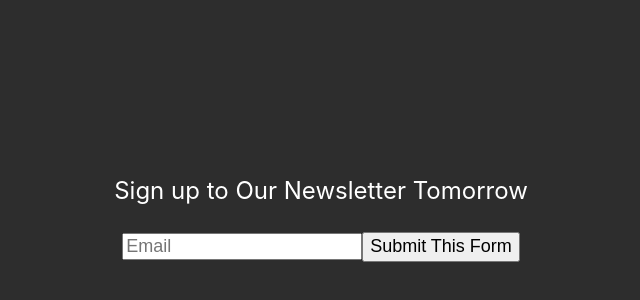
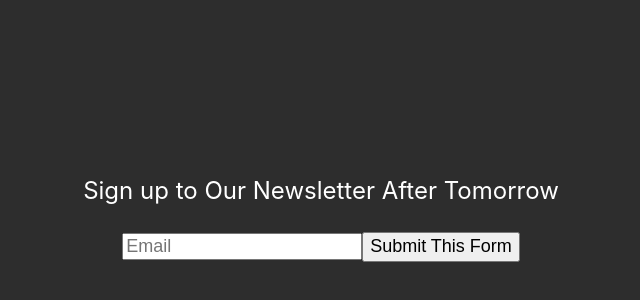
Before and after one commit to PKConsul/styling, a React (Create React App) app: page / in a window 1280 px wide. Shown: the part 124-424 px from the top of the page, without its empty margins (319-959 px from the left). Built offline with nearby package versions, Linux system fonts and the light colour scheme.

Commit message:
second commit

```diff
--- a/src/App.js
+++ b/src/App.js
@@ -25,7 +25,7 @@ const submitHandler = async (e) =>{
   return (
     <div className="emails">
       <form onSubmit={submitHandler} className= "form">
-        <p>Sign up to Our Newsletter Tomorrow </p>
+        <p>Sign up to Our Newsletter After Tomorrow </p>
         <input className="email-input" onChange={inputHandler} placeholder="Email" type="email" value={input}></input>
         <button className="email-button">Submit This Form</button>
       </form>
```
